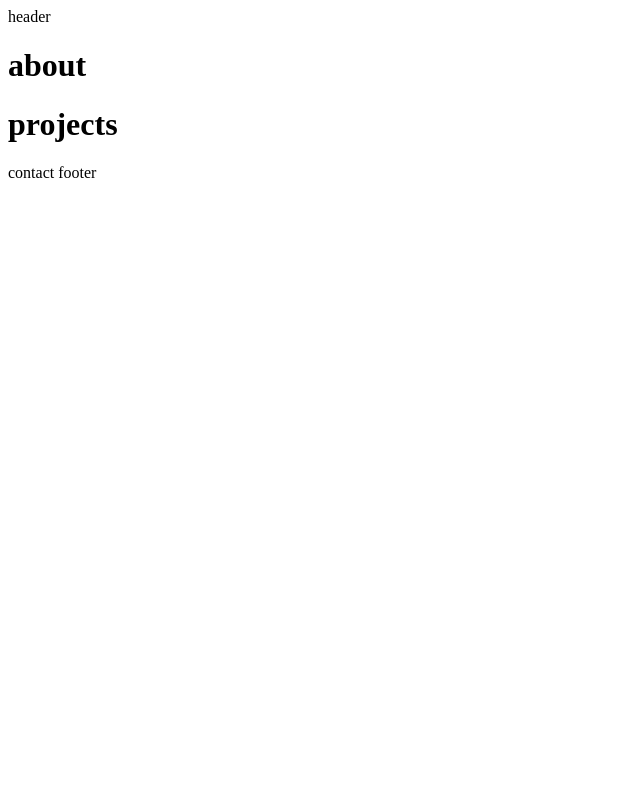
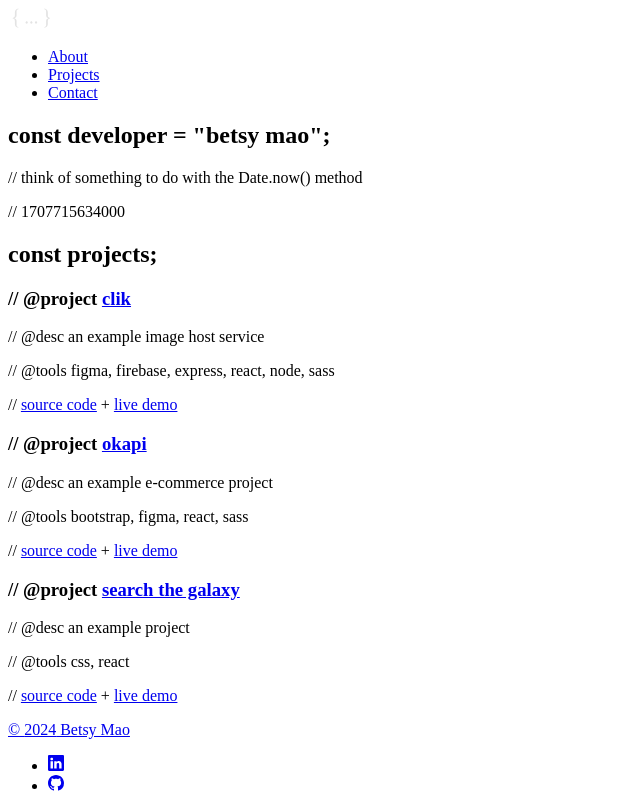
Before and after one commit to betsymao/portfolio-bm, a React (Vite) app: page / in a window 1280 px wide. Shown: the whole page, without its empty margins (0-640 px from the left). Built offline with nearby package versions, Linux system fonts and the light colour scheme.

Commit message:
updated components

```diff
--- a/src/components/layout/Footer.jsx
+++ b/src/components/layout/Footer.jsx
@@ -1,7 +1,35 @@
-function Footer() {
+function Footer({ date }) {
   return (
     <>
-      contact footer
+      <footer>
+
+        <div>
+          <a href="/" className="nav__link">© {date} Betsy Mao</a>
+        </div>
+
+        <nav>
+          <ul className="nav__list">
+
+            <li className="nav__item">
+              <a href="https://www.linkedin.com/in/maobetsy" className="nav__icon">
+                <svg xmlns="http://www.w3.org/2000/svg" width="16" height="16" fill="currentColor" className="bi bi-linkedin" viewBox="0 0 16 16">
+                  <path d="M0 1.146C0 .513.526 0 1.175 0h13.65C15.474 0 16 .513 16 1.146v13.708c0 .633-.526 1.146-1.175 1.146H1.175C.526 16 0 15.487 0 14.854zm4.943 12.248V6.169H2.542v7.225zm-1.2-8.212c.837 0 1.358-.554 1.358-1.248-.015-.709-.52-1.248-1.342-1.248S2.4 3.226 2.4 3.934c0 .694.521 1.248 1.327 1.248zm4.908 8.212V9.359c0-.216.016-.432.08-.586.173-.431.568-.878 1.232-.878.869 0 1.216.662 1.216 1.634v3.865h2.401V9.25c0-2.22-1.184-3.252-2.764-3.252-1.274 0-1.845.7-2.165 1.193v.025h-.016l.016-.025V6.169h-2.4c.03.678 0 7.225 0 7.225z"/>
+                </svg>
+              </a>
+            </li>
+
+            <li className="nav__item">
+              <a href="https://github.com/betsymao" className="nav__icon">
+                <svg xmlns="http://www.w3.org/2000/svg" width="16" height="16" fill="currentColor" className="bi bi-github" viewBox="0 0 16 16">
+                  <path d="M8 0C3.58 0 0 3.58 0 8c0 3.54 2.29 6.53 5.47 7.59.4.07.55-.17.55-.38 0-.19-.01-.82-.01-1.49-2.01.37-2.53-.49-2.69-.94-.09-.23-.48-.94-.82-1.13-.28-.15-.68-.52-.01-.53.63-.01 1.08.58 1.23.82.72 1.21 1.87.87 2.33.66.07-.52.28-.87.51-1.07-1.78-.2-3.64-.89-3.64-3.95 0-.87.31-1.59.82-2.15-.08-.2-.36-1.02.08-2.12 0 0 .67-.21 2.2.82.64-.18 1.32-.27 2-.27s1.36.09 2 .27c1.53-1.04 2.2-.82 2.2-.82.44 1.1.16 1.92.08 2.12.51.56.82 1.27.82 2.15 0 3.07-1.87 3.75-3.65 3.95.29.25.54.73.54 1.48 0 1.07-.01 1.93-.01 2.2 0 .21.15.46.55.38A8.01 8.01 0 0 0 16 8c0-4.42-3.58-8-8-8"/>
+                </svg>
+              </a>
+            </li>
+
+          </ul>
+        </nav>
+
+      </footer>
     </>
   )
 };
--- a/src/components/layout/Header.jsx
+++ b/src/components/layout/Header.jsx
@@ -1,7 +1,45 @@
+// libraries
+import { Link } from 'react-router-dom';
+
+// assets
+import Logo from '../../assets/img/logo.svg';
+
 function Header() {
   return (
     <>
-      header
+      <header>
+
+        <div>
+          <Link to="/">
+            <img src={Logo} alt="Logo icon" />
+          </Link>
+        </div>
+
+        <nav>
+          <ul className="nav__list">
+
+            <li className="nav__item">
+              <a href="#about" className="nav__link">
+                About
+              </a>
+            </li>
+
+            <li className="nav__item">
+              <a href="#projects" className="nav__link">
+                Projects
+              </a>
+            </li>
+
+            <li className="nav__item">
+              <a href="#contact" className="nav__link">
+                Contact
+              </a>
+            </li>
+
+          </ul>
+        </nav>
+
+      </header>
     </>
   );
 }
--- a/src/components/layout/Layout.jsx
+++ b/src/components/layout/Layout.jsx
@@ -8,10 +8,16 @@
 function Layout() {
   return (
     <>
-      <div>
+      <div className="parent">
+
         <Header />
-        <Outlet />
-        <Footer />
+
+        <div className="children">
+          <Outlet />
+        </div>
+
+        <Footer date={new Date().getFullYear()} />
+
       </div>
     </>
   );
--- a/src/components/sections/About.jsx
+++ b/src/components/sections/About.jsx
@@ -1,7 +1,16 @@
 function About() {
   return (
     <>
-      <h1>about</h1>
+      <section id="about" className="child">
+
+        <h1><span className="declaration">const</span> <span className="variable">developer</span> = <span className="value">"betsy mao"</span>;</h1>
+
+        <div className="comment">
+          <p>// think of something to do with the Date.now() method</p>
+          <p>// {Date.now()}</p>
+        </div>
+
+      </section>
     </>
   );
 }
--- a/src/components/sections/Projects.jsx
+++ b/src/components/sections/Projects.jsx
@@ -1,7 +1,36 @@
 function Projects() {
   return (
     <>
-      <h1>projects</h1>
+      <section id="projects" className="child">
+
+        <h2><span className="declaration">const</span> <span className="variable">projects</span>;</h2>
+
+        <div className="projects__collection">
+
+          <div className="comment project">
+            <h3>// @project <a href="https://clik-gallery-portfolio.onrender.com/" className="comment__link">clik</a></h3>
+            <p>// @desc an example image host service</p>
+            <p>// @tools figma, firebase, express, react, node, sass</p>
+            <p>// <a href="https://github.com/betsymao/portfolio-image-host" className="comment__link">source code</a> + <a href="https://clik-gallery-portfolio.onrender.com/" className="comment__link">live demo</a></p>
+          </div>
+
+          <div className="comment project">
+            <h3>// @project <a href="https://okapi-portfolio.onrender.com/" className="comment__link">okapi</a></h3>
+            <p>// @desc an example e-commerce project</p>
+            <p>// @tools bootstrap, figma, react, sass</p>
+            <p>// <a href="https://github.com/betsymao/portfolio-store" className="comment__link">source code</a> + <a href="https://okapi-portfolio.onrender.com/" className="comment__link">live demo</a></p>
+          </div>
+
+          <div className="comment project">
+            <h3>// @project <a href="https://search-the-galaxy-portfolio.onrender.com/" className="comment__link">search the galaxy</a></h3>
+            <p>// @desc an example project</p>
+            <p>// @tools css, react</p>
+            <p>// <a href="https://github.com/betsymao/portfolio-search-the-galaxy" className="comment__link">source code</a> + <a href="https://search-the-galaxy-portfolio.onrender.com/" className="comment__link">live demo</a></p>
+          </div>
+
+        </div>
+
+      </section>
     </>
   );
 }
```
Also changed, not shown: src/components/sections/Contact.jsx (added, +17 -0 lines).
